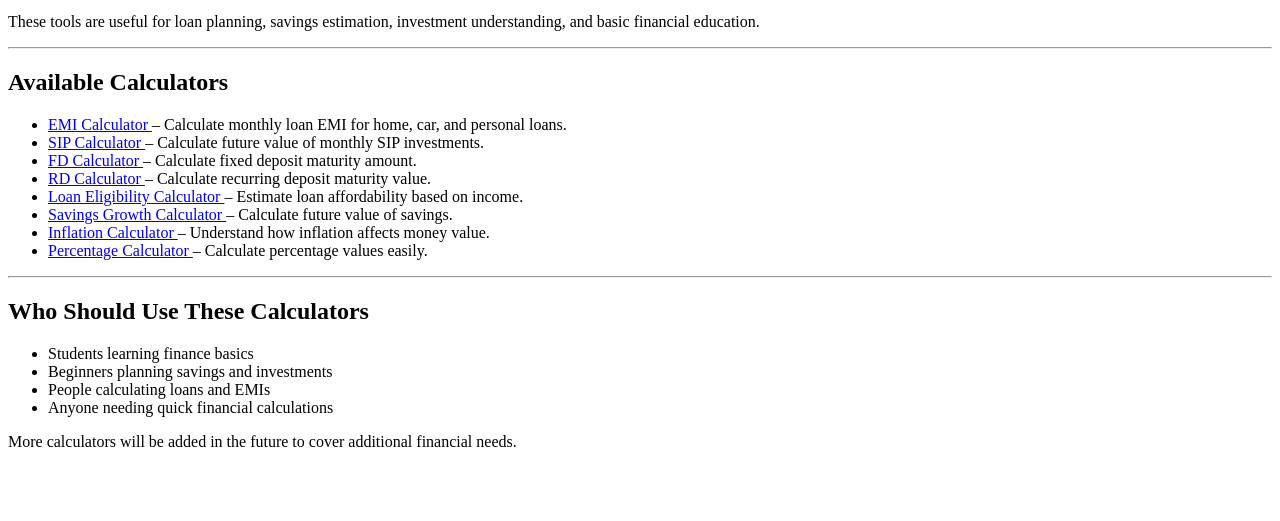
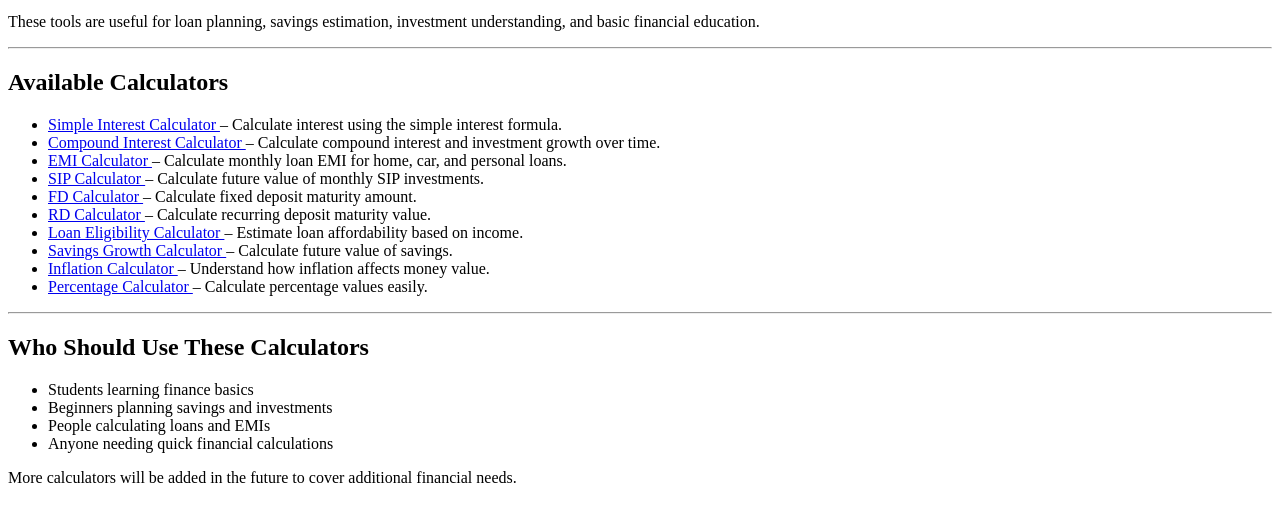
Before and after one commit to 1601chirag/finance-calculators, a plain HTML site: page index.html in a window 1280 px wide. Shown: the part 101-622 px from the top of the page. Drawn offline with Linux system fonts and the light colour scheme.

Commit message:
Update index.html

```diff
--- a/index.html
+++ b/index.html
@@ -28,6 +28,21 @@
   <h2>Available Calculators</h2>
 
   <ul>
+
+        <li>
+      <a href="https://1601chirag.github.io/simple-interest-calculator/">
+        Simple Interest Calculator
+      </a>
+      – Calculate interest using the simple interest formula.
+    </li>
+
+    <li>
+      <a href="https://1601chirag.github.io/compound-interest-calculator/">
+        Compound Interest Calculator
+      </a>
+      – Calculate compound interest and investment growth over time.
+    </li>
+
     <li>
       <a href="https://1601chirag.github.io/emi-calculator/">
         EMI Calculator
```
